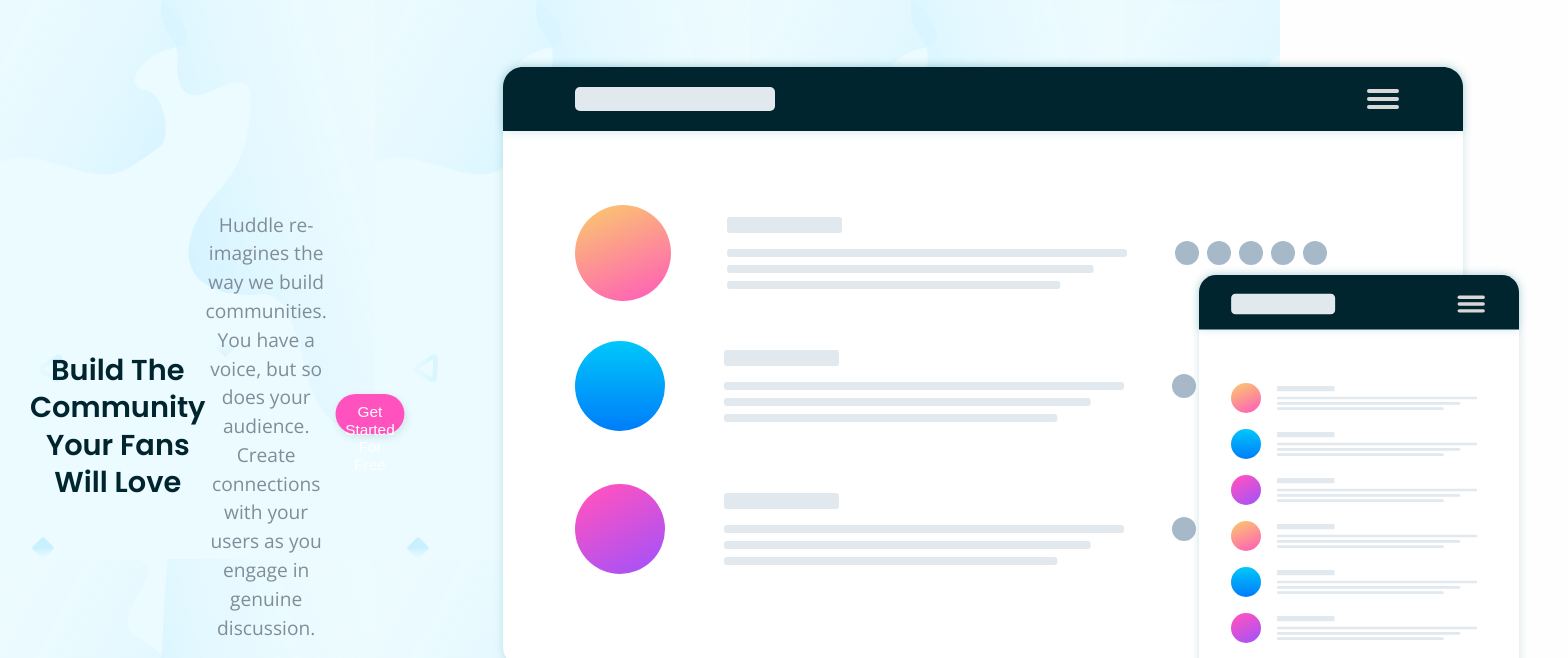
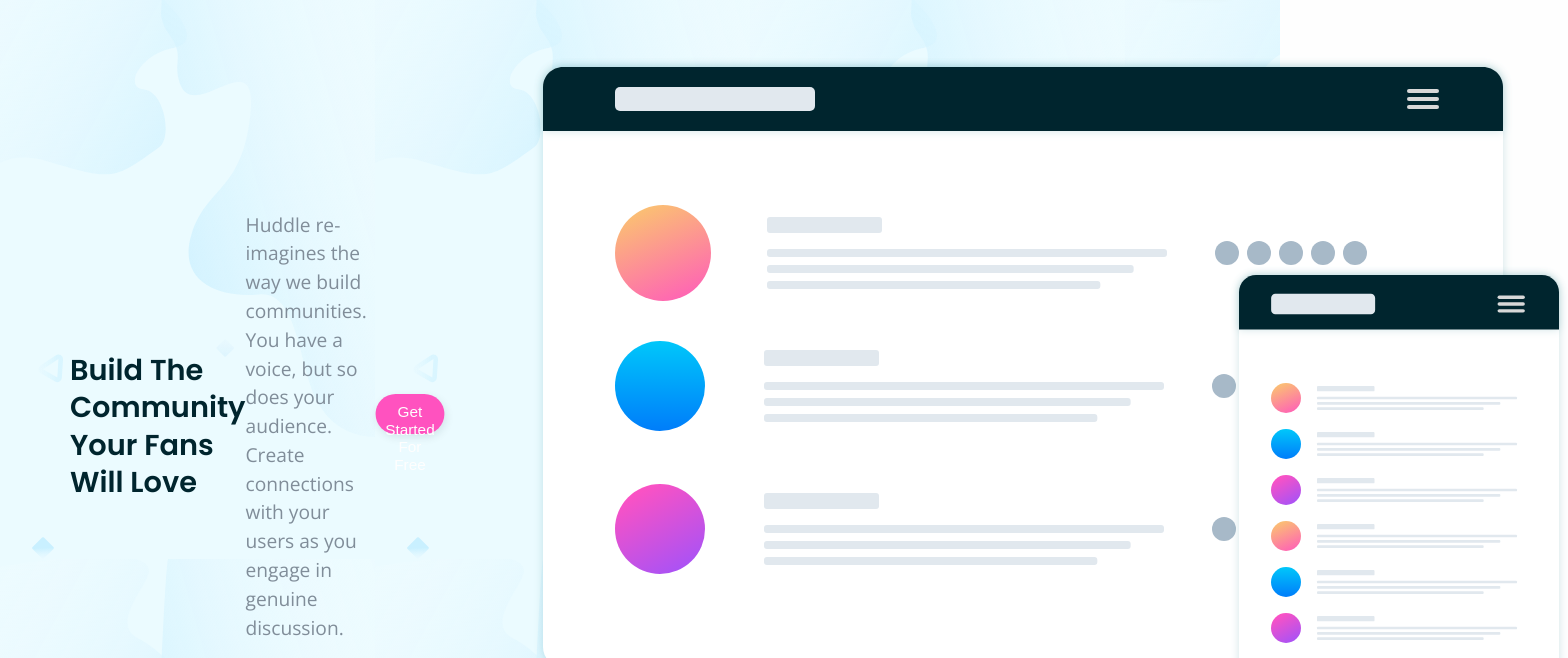
Before and after one commit to czintel/friday, a website built with Vite: page src/index.html in a window 1280 px wide. Shown: the part 98-756 px from the top of the page, 1568 px wide, since content can reach past the window. Built offline with nearby package versions, Linux system fonts and the light colour scheme.

Commit message:
Fix header desktop scaling

```diff
--- a/src/index.html
+++ b/src/index.html
@@ -23,8 +23,8 @@
         <img class="app-header__logo" src="./design/images/logo.svg" alt="" />
         <button class="button button--white">Try It Free</button>
       </section>
-      <section class="app-header__welcome">
-        <h1 class="app-header__heading">
+      <section class="app-header__welcome app-header__welcome--desktop">
+        <h1>
           Build The Community <br />
           Your Fans Will Love
         </h1>
--- a/src/styles/app-header/app-header.css
+++ b/src/styles/app-header/app-header.css
@@ -52,7 +52,6 @@
     flex-direction: row;
     text-align: left;
     padding-left: 40px;
-    align-items: left;
   }
 
   .app-header__button {
```
